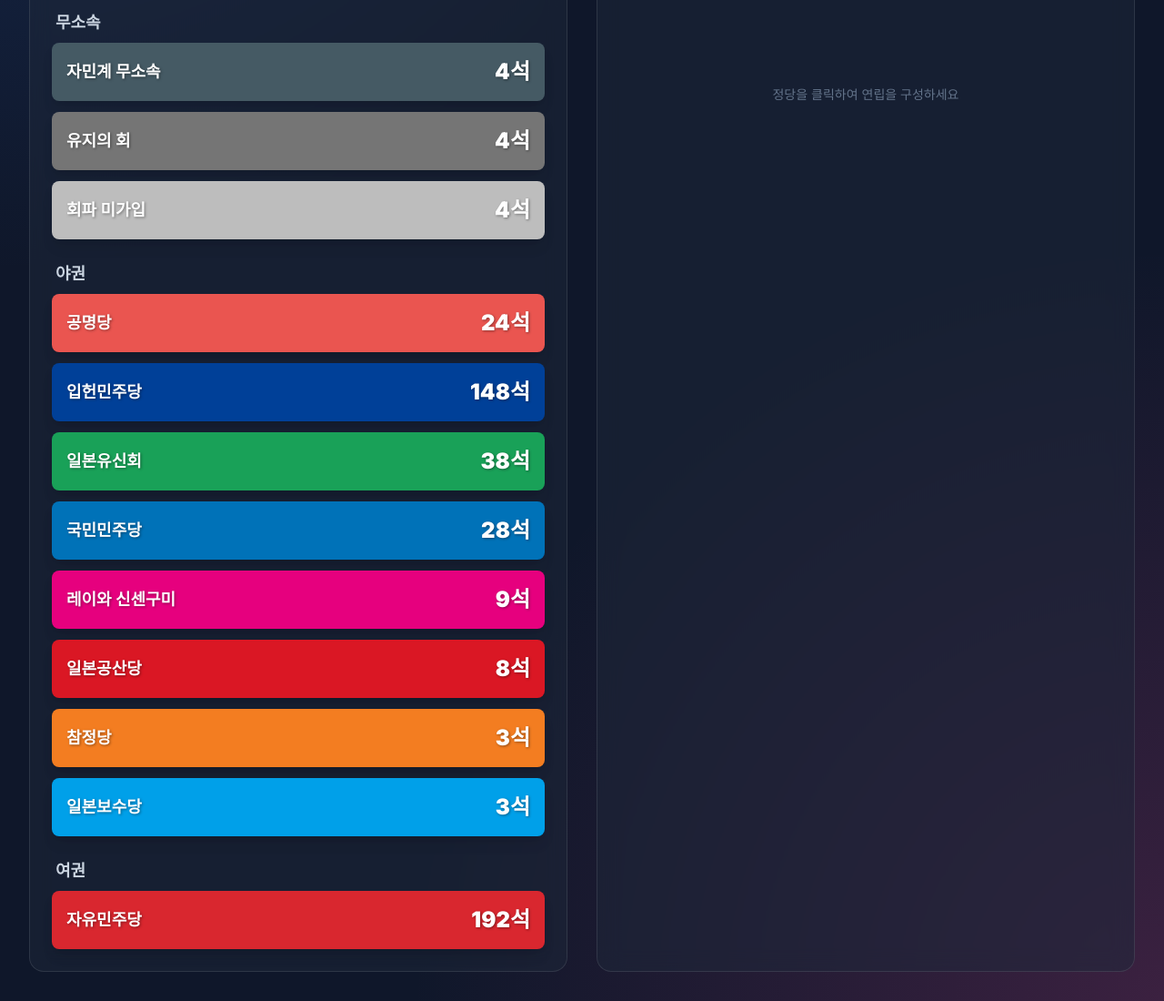
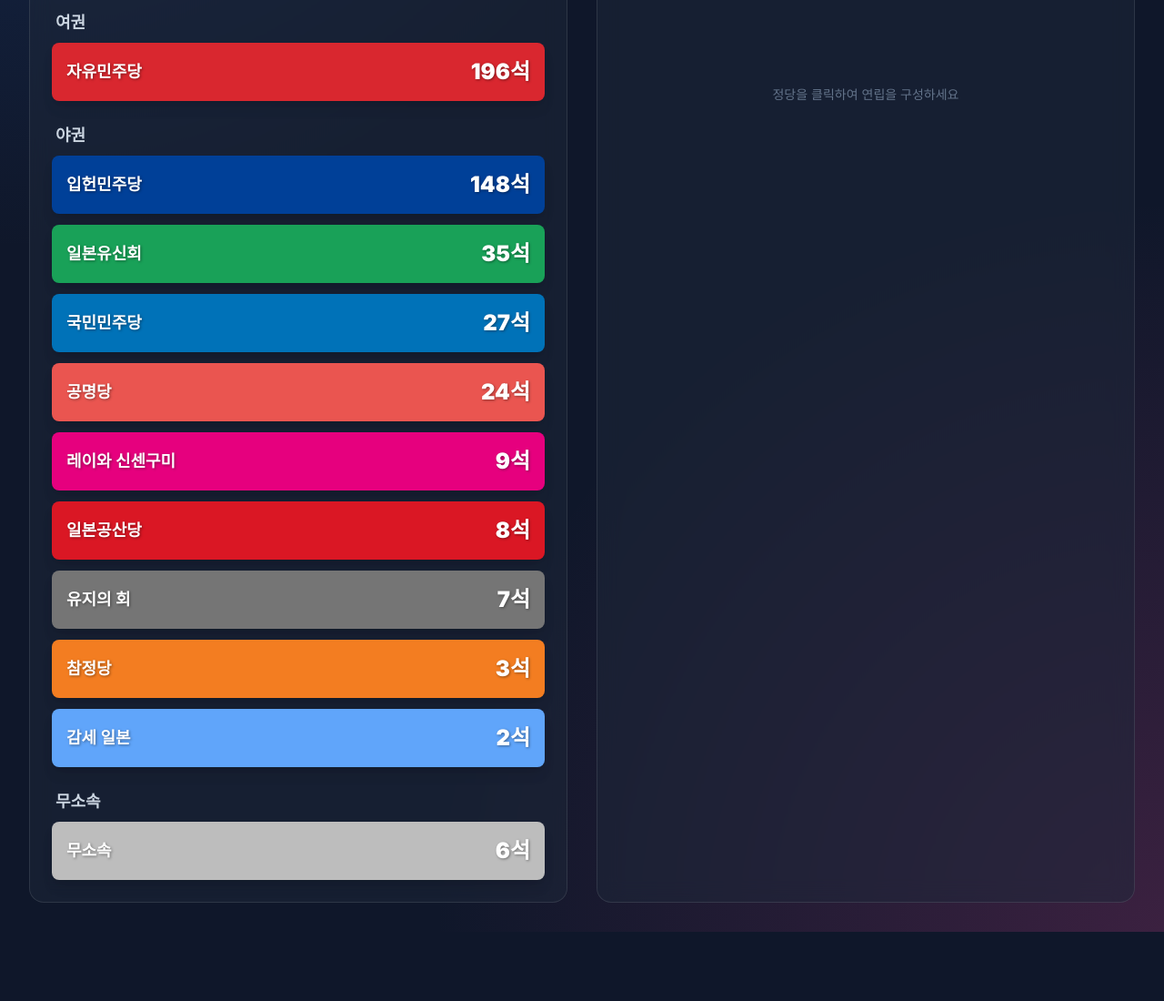
Before and after one commit to Hosain1291/JPCCS, a plain HTML site: page index.html in a window 1280 px wide. Shown: the part 528-1628 px from the top of the page at 91% size. After the commit the page ends 1552 px from the top, so only its background shows below. Drawn offline with nearby package versions, Linux system fonts and the light colour scheme; a web font is replaced by a local one.

Commit message:
Update index.html

```diff
--- a/index.html
+++ b/index.html
@@ -119,18 +119,17 @@
     <script>
         document.addEventListener('DOMContentLoaded', () => {
             const parties = [
-                { name: '자유민주당', seats: 192, color: '#d9272f', bloc: '여권' },
+                { name: '자유민주당', seats: 196, color: '#d9272f', bloc: '여권' },
+                { name: '입헌민주당', seats: 148, color: '#004098', bloc: '야권' },
+                { name: '일본유신회', seats: 35, color: '#19a158', bloc: '야권' },
+                { name: '국민민주당', seats: 27, color: '#0072b8', bloc: '야권' },
                 { name: '공명당', seats: 24, color: '#ea5550', bloc: '야권' },
-                { name: '입헌민주당', seats: 148, color: '#004098', bloc: '야권' },
-                { name: '일본유신회', seats: 38, color: '#19a158', bloc: '야권' },
-                { name: '국민민주당', seats: 28, color: '#0072b8', bloc: '야권' },
                 { name: '레이와 신센구미', seats: 9, color: '#e6007e', bloc: '야권' },
                 { name: '일본공산당', seats: 8, color: '#da1724', bloc: '야권' },
+                { name: '유지의 회', seats: 7, color: '#757575', bloc: '야권' },
                 { name: '참정당', seats: 3, color: '#f37d21', bloc: '야권' },
-                { name: '일본보수당', seats: 3, color: '#00a0e9', bloc: '야권' },
-                { name: '자민계 무소속', seats: 4, color: '#455A64', bloc: '무소속' },
-                { name: '유지의 회', seats: 4, color: '#757575', bloc: '무소속' },
-                { name: '회파 미가입', seats: 4, color: '#BDBDBD', bloc: '무소속' }
+                { name: '감세 일본', seats: 2, color: '#60A5FA', bloc: '야권' },
+                { name: '무소속', seats: 6, color: '#BDBDBD', bloc: '무소속' }
             ];
 
             const TOTAL_SEATS = 465;
@@ -178,7 +177,9 @@
 
                 // 2. Draw arcs for selected parties
                 let currentAngle = 0;
-                selectedParties.forEach(party => {
+                // Sort selected parties by seat count for a more organized look in the chart
+                const sortedSelected = [...selectedParties].sort((a, b) => b.seats - a.seats);
+                sortedSelected.forEach(party => {
                     const angleSweep = (party.seats / TOTAL_SEATS) * 180;
                     const endAngle = currentAngle + angleSweep;
 
@@ -226,7 +227,17 @@
             }
 
             function initialize() {
-                const blocs = [...new Set(parties.map(p => p.bloc))].sort((a,b) => a.localeCompare(b));
+                // Sort parties by seat count descending for initial display
+                parties.sort((a, b) => b.seats - a.seats);
+
+                const blocs = [...new Set(parties.map(p => p.bloc))].sort((a,b) => {
+                    if (a === '여권') return -1;
+                    if (b === '여권') return 1;
+                    if (a === '야권') return -1;
+                    if (b === '야권') return 1;
+                    return 0;
+                });
+
                 blocs.forEach(bloc => {
                     const blocContainer = document.createElement('div');
                     blocContainer.id = `bloc-${bloc}`;
@@ -255,7 +266,6 @@
 
             function renderCoalition() {
                 coalitionContainer.innerHTML = '';
-                // Sort selected parties by seat count for a more organized look in the chart
                 const sortedSelected = [...selectedParties].sort((a, b) => b.seats - a.seats);
                 sortedSelected.forEach(party => {
                     const coalitionPartyEl = createPartyBlock(party, true);
@@ -270,15 +280,15 @@
 
                 if (isSelected) {
                     selectedParties = selectedParties.filter(p => p.name !== partyName);
-                    // Re-insert the party block into its original position
+
                     const blocParties = parties.filter(p => p.bloc === partyData.bloc);
                     const partyIndex = blocParties.findIndex(p => p.name === partyName);
+
                     const sibling = originalContainers[partyData.bloc].children[partyIndex];
                     originalContainers[partyData.bloc].insertBefore(partyEl, sibling);
 
                 } else {
                     selectedParties.push(partyData);
-                    // Remove the party block from the available list
                     partyEl.parentNode.removeChild(partyEl);
                 }
                 updateUI();
@@ -302,15 +312,12 @@
             }
 
             function resetApp() {
-                // Clear the coalition container first
                 coalitionContainer.innerHTML = '';
 
-                // Move all party elements back to their original containers
                 parties.forEach(partyData => {
                     const partyEl = partyElements[partyData.name];
                     const isSelected = selectedParties.some(p => p.name === partyData.name);
 
-                    // If it was selected, it's not in the available list, so we need to put it back
                     if (isSelected) {
                         const blocParties = parties.filter(p => p.bloc === partyData.bloc);
                         const partyIndex = blocParties.findIndex(p => p.name === partyData.name);
@@ -319,7 +326,6 @@
                     }
                 });
 
-                // Now reset the state and update the UI
                 selectedParties = [];
                 updateUI();
             }
```
